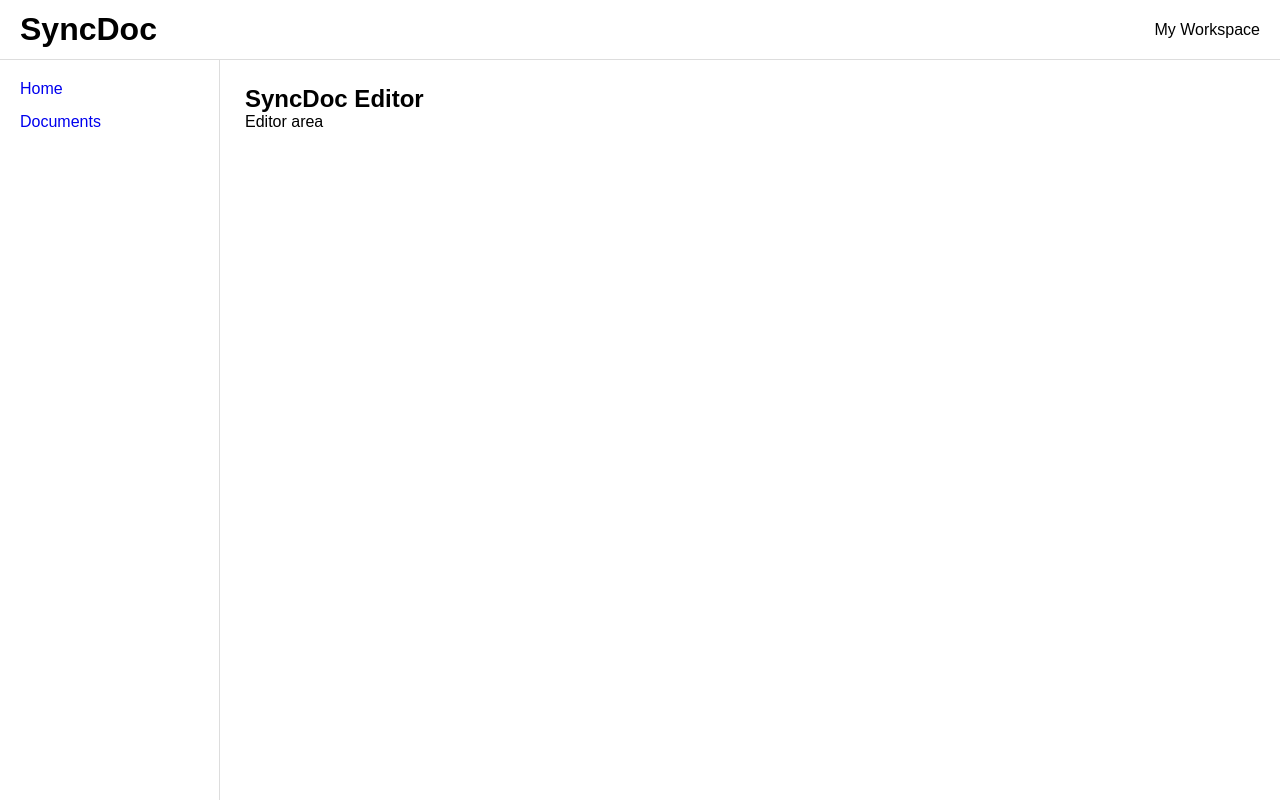
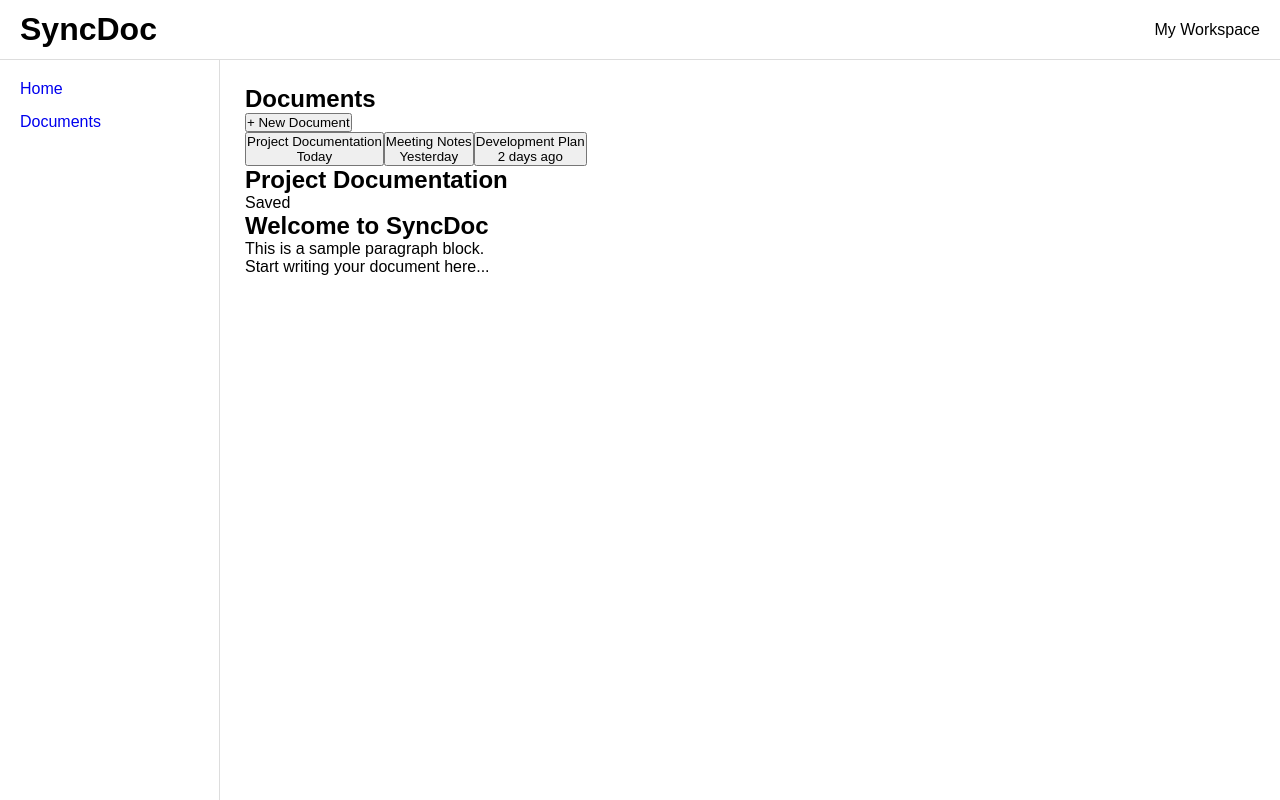
Before and after one commit to TamilarasanG17/SyncDoc, a React (Vite) app in the folder syncdoc-frontend/: page /editor/1 in a window 1280 px wide. Built offline with nearby package versions, Linux system fonts and the light colour scheme.

Commit message:
feat : Update the edit page of syndoc

```diff
--- a/syncdoc-frontend/src/pages/Editor.tsx
+++ b/syncdoc-frontend/src/pages/Editor.tsx
@@ -1,10 +1,62 @@
-function Editor() {
+import { useState } from "react";
+import DocumentList from "../components/document/DocumentList";
+import EditorComponent from "../components/editor/Editor";
+import type{ Document } from "../types";
+
+const sampleDocuments: Document[] = [
+  {
+    id: "1",
+    title: "Project Documentation",
+    updatedAt: "Today",
+  },
+  {
+    id: "2",
+    title: "Meeting Notes",
+    updatedAt: "Yesterday",
+  },
+  {
+    id: "3",
+    title: "Development Plan",
+    updatedAt: "2 days ago",
+  },
+];
+
+function EditorPage() {
+  const [documents] = useState<Document[]>(
+    sampleDocuments
+  );
+
+  const [selectedDocumentId, setSelectedDocumentId] =
+    useState("1");
+
+  const selectedDocument = documents.find(
+    (document) =>
+      document.id === selectedDocumentId
+  );
+
+  const handleCreateDocument = () => {
+    console.log("Create new document");
+  };
+
   return (
-    <div>
-      <h2>SyncDoc Editor</h2>
-      <p>Editor area</p>
+    <div className="syncdoc-editor">
+
+      <DocumentList
+        documents={documents}
+        selectedDocumentId={selectedDocumentId}
+        onSelectDocument={setSelectedDocumentId}
+        onCreateDocument={handleCreateDocument}
+      />
+
+      <EditorComponent
+        title={
+          selectedDocument?.title ||
+          "Untitled Document"
+        }
+      />
+
     </div>
   );
 }
 
-export default Editor;
+export default EditorPage;
```
